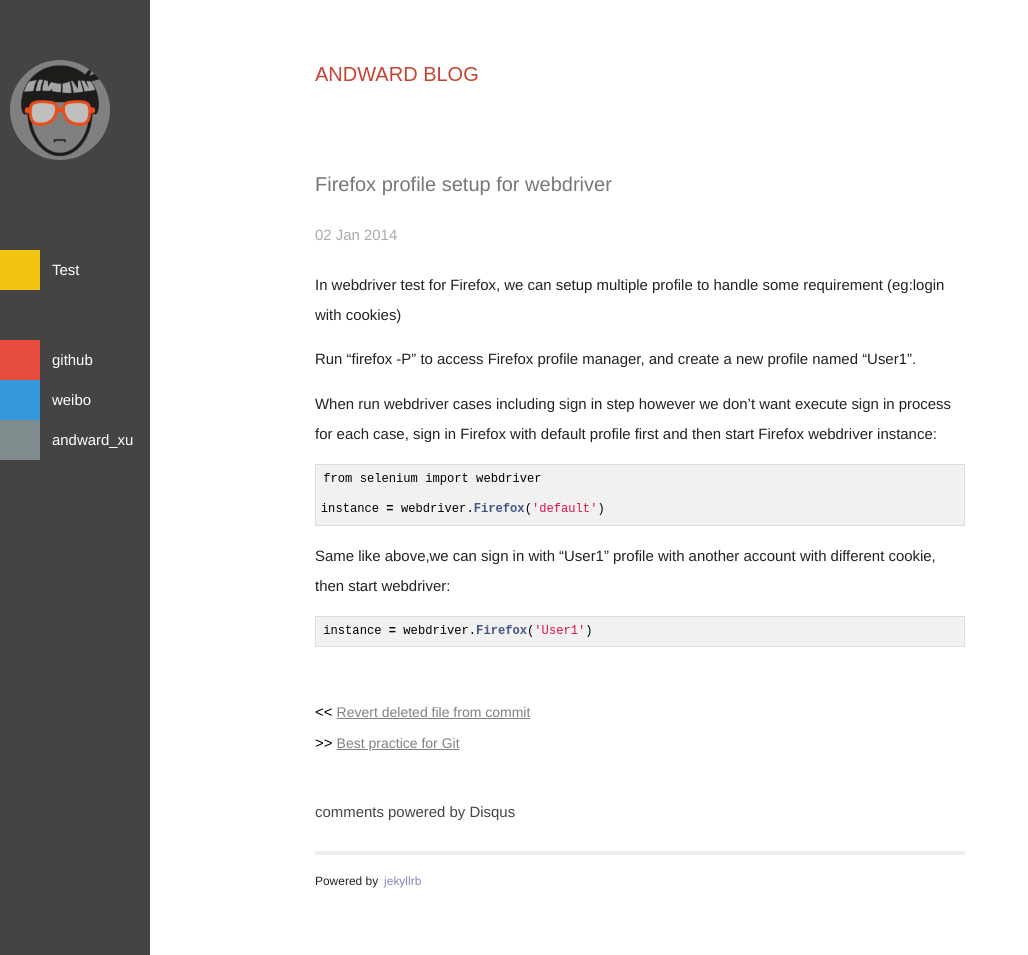
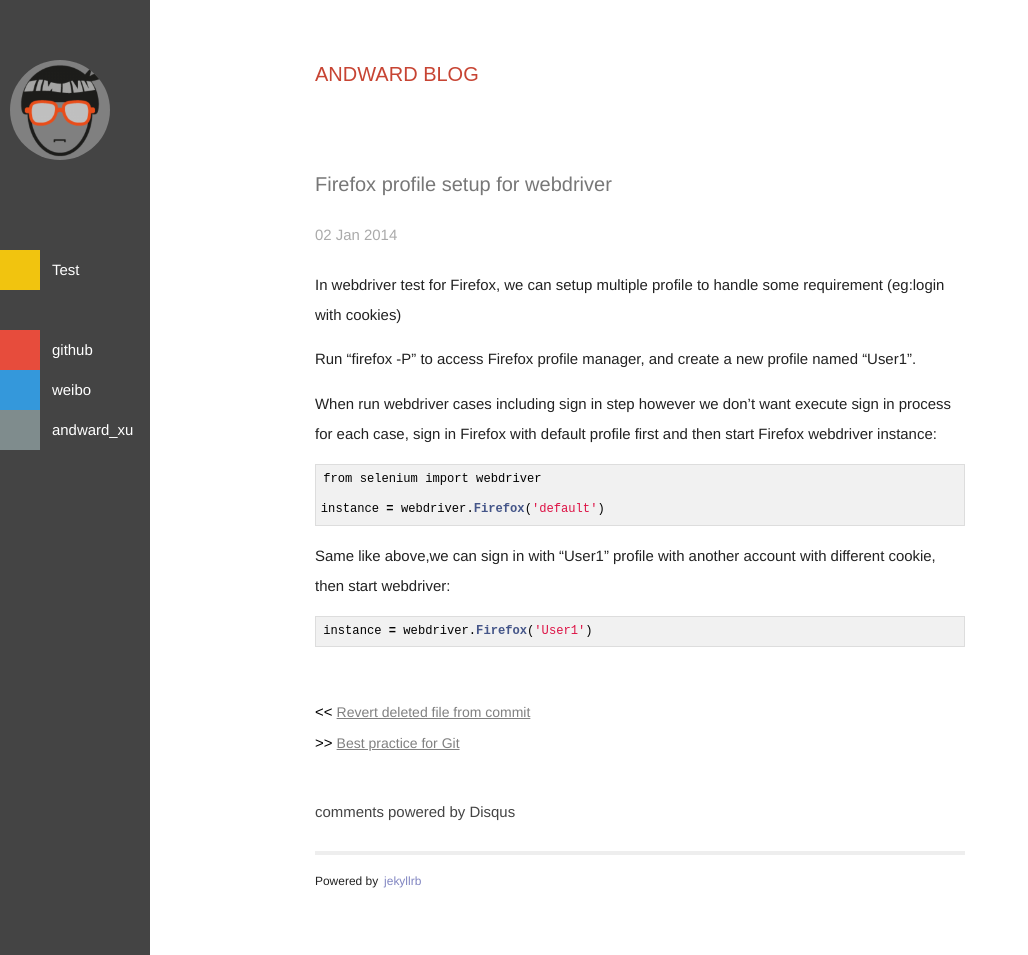
Before and after one commit to andward/andward.github.io, a Jekyll site: the page built from _posts/2014-01-02-Firefox-profile-setup-for-webdriver.markdown, in a window 1280 px wide and 955 px high. Shown: the whole window, without its empty margins (0-1028 px from the left). Built offline with Jekyll 4.4.1, drawn with Linux system fonts in a browser that asks for light colours; nearby versions of some CDN libraries; Markdown is read by kramdown in place of the engine named in the settings; comment, search, counter and statistics services are not loaded.

Commit message:
set tag&contact distance

```diff
--- a/_layouts/post.html
+++ b/_layouts/post.html
@@ -16,7 +16,7 @@ layout: default
 				</div>
 			</div>
 			{% endfor %}
-			<div style='width:100%;height:50px'></div>
+			<div style='width:100%;height:40px'></div>
 			<div class='tag_container'>
 				<div class='tag_color'></div>
 				<div class='gap'><a href="https://github.com/andward">
```
